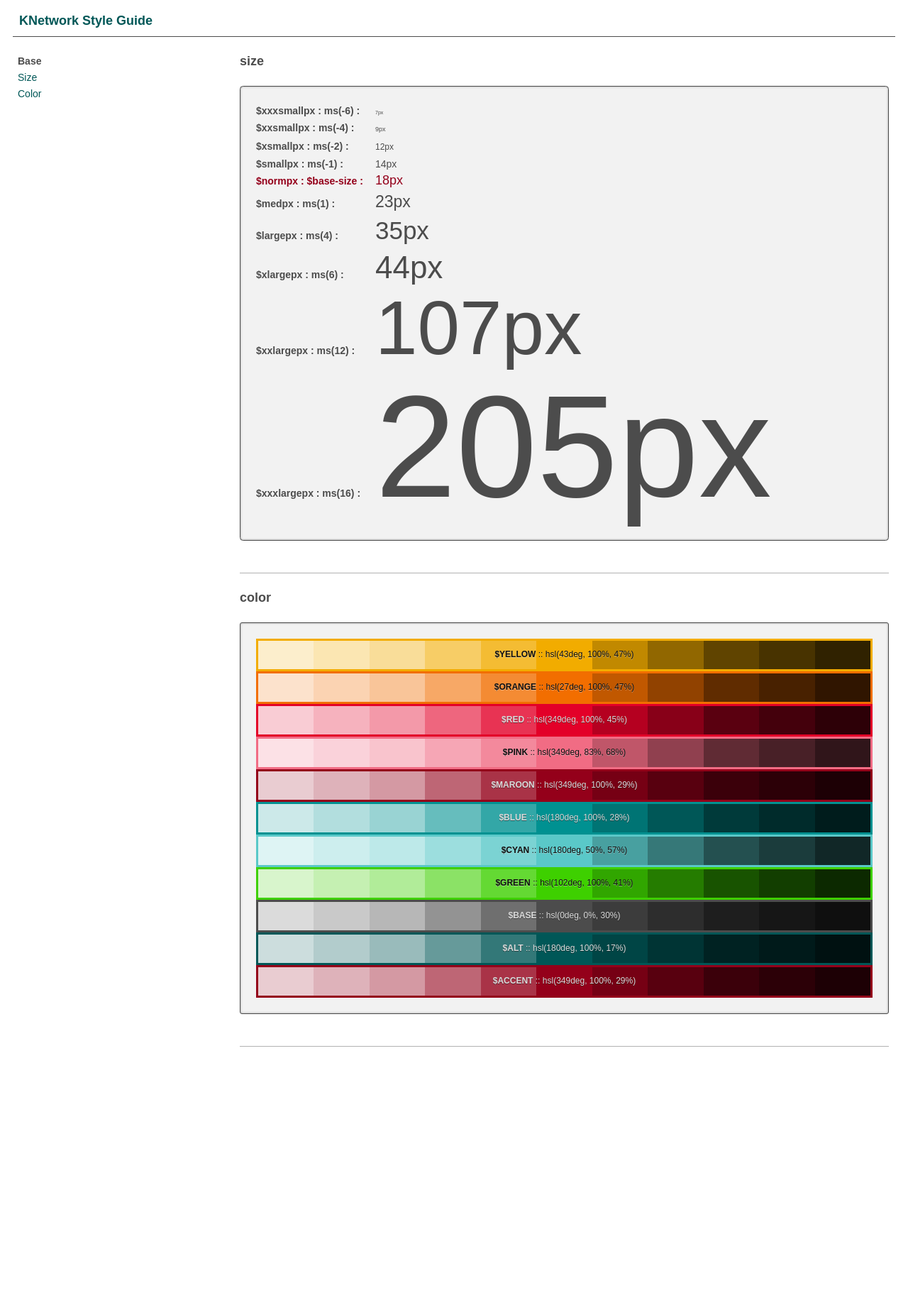
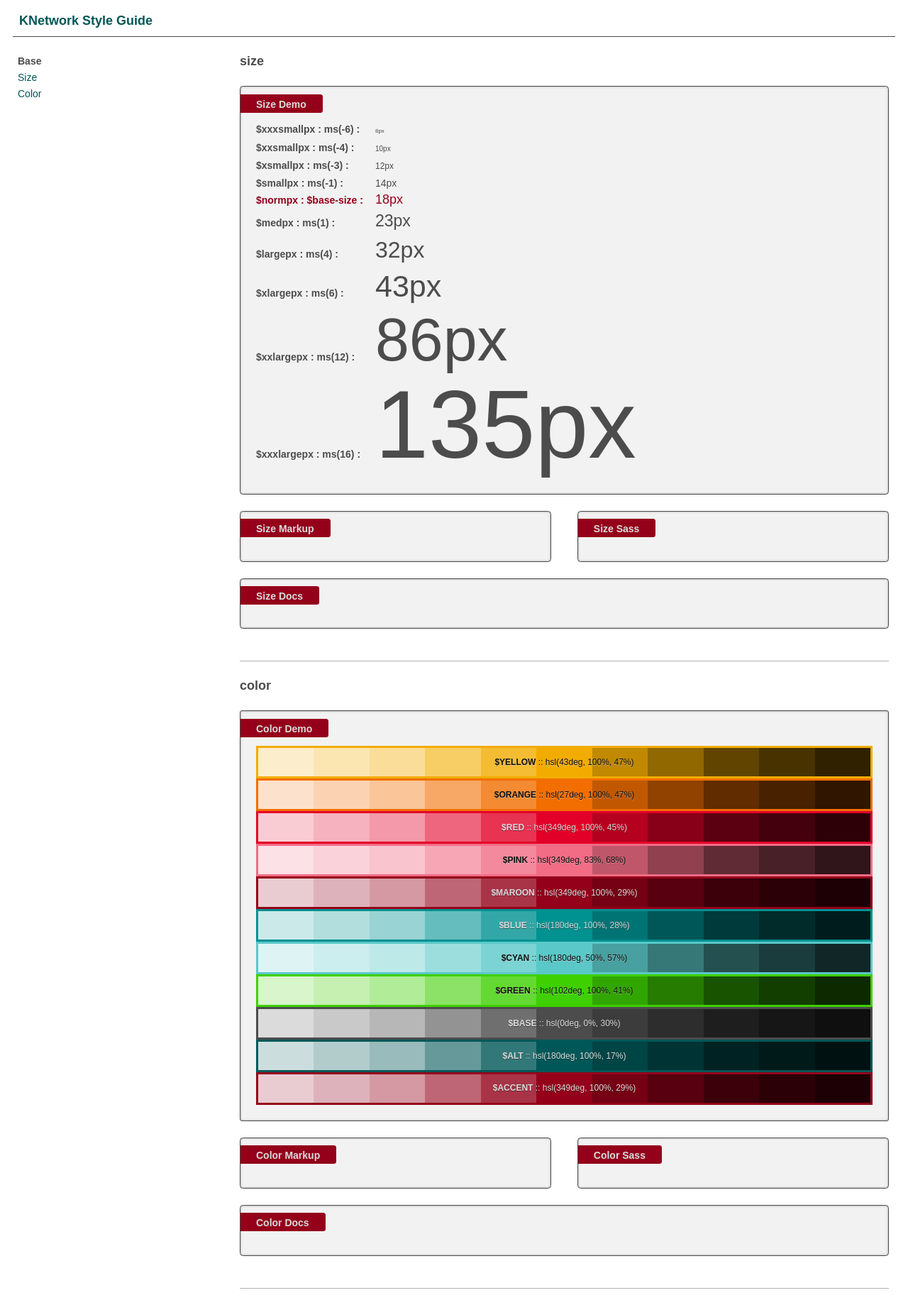
Before and after one commit to oddbird/knet, a Django app: page /styleguide/ in a window 1280 px wide. Shown: the whole page at 71% size. Before the commit the page ends 1475 px from the top, so only its background shows below. Run offline with Django 3.2, Linux system fonts and the light colour scheme; some libraries are stand-ins or nearby versions.

Commit message:
Wireframe markup/sass/docs in styleguide patterns

```diff
--- a/sass/base/_sizes.scss
+++ b/sass/base/_sizes.scss
@@ -2,14 +2,14 @@
 // =====
 
 $base-size    : 18px;
-$ratio        : major-third() fifth();
+$ratio        : major-third() fourth();
 
 // Scale
 // -----
 
 $xxxsmallpx   : ms(-6);
 $xxsmallpx    : ms(-4);
-$xsmallpx     : ms(-2);
+$xsmallpx     : ms(-3);
 $smallpx      : ms(-1);
 
 $normpx       : $base-size;
@@ -26,7 +26,7 @@ $xxxlargepx   : ms(16);
 $debug: append($debug, sizes);
 $debug-sizes: '$xxxsmallpx : ms(-6) '   $xxxsmallpx,
               '$xxsmallpx : ms(-4) '    $xxsmallpx,
-              '$xsmallpx : ms(-2) '     $xsmallpx,
+              '$xsmallpx : ms(-3) '     $xsmallpx,
               '$smallpx : ms(-1) '      $smallpx,
               '$normpx : $base-size '   $normpx,
               '$medpx : ms(1) '         $medpx,
--- a/sass/styleguide/_styleguide.scss
+++ b/sass/styleguide/_styleguide.scss
@@ -43,6 +43,33 @@ body {
   @include span(last 75%)
 }
 
+// Blocks
+// ------
+
+%sg-block {
+  @include rhythm-borders(1px,1);
+  @include trailer;
+  @include border-radius(.25em);
+  @include box-shadow(inset color(light) 0 0 3px);
+  position: relative;
+  background: color(lightest,.5);
+  overflow: hidden;
+
+  @include before(attr(data-name) ' Pattern') {
+    @include adjust-font-size-to($smallpx);
+    @include border-right-radius(.25em);
+    display: inline-block;
+    position: relative;
+    top: rhythm(-.5);
+    left: rhythm(-1);
+    padding: rhythm(.125) rhythm(1) 0;
+    color: contrast($accent);
+    background: $accent;
+    font-weight: bold;
+    text-transform: capitalize;
+  }
+}
+
 // Pattern
 // -------
 
@@ -58,9 +85,25 @@ body {
 }
 
 .demo {
-  @include rhythm-borders(1px,1);
-  @include trailer;
-  @include border-radius(.25em);
-  @include box-shadow(inset color(light) 0 0 3px);
-  background: color(lightest,.5);
+  @extend %sg-block;
+  @include before(attr(data-name) ' Demo');
 }
+
+.markup {
+  @extend %sg-block;
+  @include span(48% no-gutters);
+  @include before(attr(data-name) ' Markup');
+}
+
+.sass {
+  @extend %sg-block;
+  @include span(last 48% no-gutters);
+  @include before(attr(data-name) ' Sass');
+}
+
+.docs {
+  @extend %sg-block;
+  clear: both;
+
+  @include before(attr(data-name) ' Docs');
+}
--- a/static/css/demo.css
+++ b/static/css/demo.css
@@ -447,8 +447,8 @@ label {
 
 .demo h2 {
   font-family: "SquareSerif", "Helvetica Neue", Arial, Helvetica, sans-serif;
-  font-size: 44px;
-  font-size: 2.44444rem;
+  font-size: 43px;
+  font-size: 2.38889rem;
   line-height: 58px;
   line-height: 3.19444rem;
 }
--- a/static/css/landing.css
+++ b/static/css/landing.css
@@ -442,8 +442,8 @@ label {
 }
 @media (min-width: 40em) {
   .intro {
-    font-size: 35px;
-    font-size: 1.94444rem;
+    font-size: 32px;
+    font-size: 1.77778rem;
     line-height: 46px;
     line-height: 2.55556rem;
     margin-bottom: 46px;
--- a/static/css/screen.css
+++ b/static/css/screen.css
@@ -166,8 +166,8 @@ a:focus, a:hover, a:active {
 
 .teacher-info h1 {
   font-family: "SquareSerif", "Helvetica Neue", Arial, Helvetica, sans-serif;
-  font-size: 44px;
-  font-size: 2.44444rem;
+  font-size: 43px;
+  font-size: 2.38889rem;
   line-height: 58px;
   line-height: 3.19444rem;
 }
--- a/static/css/styleguide.css
+++ b/static/css/styleguide.css
@@ -166,8 +166,8 @@ a:focus, a:hover, a:active {
 
 .teacher-info h1 {
   font-family: "SquareSerif", "Helvetica Neue", Arial, Helvetica, sans-serif;
-  font-size: 44px;
-  font-size: 2.44444rem;
+  font-size: 43px;
+  font-size: 2.38889rem;
   line-height: 58px;
   line-height: 3.19444rem;
 }
@@ -566,6 +566,47 @@ body {
   padding-right: 0.5em;
 }
 
+.demo, .markup, .sass, .docs {
+  border-width: 1px;
+  border-width: 0.05556rem;
+  border-style: solid;
+  padding: 22px;
+  padding: 1.22222rem;
+  margin-bottom: 23px;
+  margin-bottom: 1.27778rem;
+  -webkit-border-radius: 0.25em;
+  -moz-border-radius: 0.25em;
+  border-radius: 0.25em;
+  -webkit-box-shadow: inset #999999 0 0 3px;
+  -moz-box-shadow: inset #999999 0 0 3px;
+  box-shadow: inset #999999 0 0 3px;
+  position: relative;
+  background: rgba(229, 229, 229, 0.5);
+  overflow: hidden;
+}
+.demo:before, .markup:before, .sass:before, .docs:before {
+  content: attr(data-name) " Pattern";
+  font-size: 14px;
+  font-size: 0.77778rem;
+  line-height: 23px;
+  line-height: 1.27778rem;
+  -moz-border-radius-topright: 0.25em;
+  -webkit-border-top-right-radius: 0.25em;
+  border-top-right-radius: 0.25em;
+  -moz-border-radius-bottomright: 0.25em;
+  -webkit-border-bottom-right-radius: 0.25em;
+  border-bottom-right-radius: 0.25em;
+  display: inline-block;
+  position: relative;
+  top: -0.63889rem;
+  left: -1.27778rem;
+  padding: 0.15972rem 1.27778rem 0;
+  color: #dbdbdb;
+  background: #94001a;
+  font-weight: bold;
+  text-transform: capitalize;
+}
+
 .pattern {
   border-bottom-width: 1px;
   border-bottom-width: 0.05556rem;
@@ -583,21 +624,31 @@ body {
   font-weight: bold;
 }
 
-.demo {
-  border-width: 1px;
-  border-width: 0.05556rem;
-  border-style: solid;
-  padding: 22px;
-  padding: 1.22222rem;
-  margin-bottom: 23px;
-  margin-bottom: 1.27778rem;
-  -webkit-border-radius: 0.25em;
-  -moz-border-radius: 0.25em;
-  border-radius: 0.25em;
-  -webkit-box-shadow: inset #999999 0 0 3px;
-  -moz-box-shadow: inset #999999 0 0 3px;
-  box-shadow: inset #999999 0 0 3px;
-  background: rgba(229, 229, 229, 0.5);
+.demo:before {
+  content: attr(data-name) " Demo";
+}
+
+.markup {
+  width: 48%;
+  float: left;
+}
+.markup:before {
+  content: attr(data-name) " Markup";
+}
+
+.sass {
+  width: 48%;
+  float: right;
+}
+.sass:before {
+  content: attr(data-name) " Sass";
+}
+
+.docs {
+  clear: both;
+}
+.docs:before {
+  content: attr(data-name) " Docs";
 }
 
 .size-demo div {
@@ -617,11 +668,11 @@ body {
   font-weight: bold;
 }
 .size-demo div:nth-child(1):after {
-  content: "7px";
-  font-size: 7px;
-  font-size: 0.38889rem;
-  line-height: 12px;
-  line-height: 0.63889rem;
+  content: "8px";
+  font-size: 8px;
+  font-size: 0.44444rem;
+  line-height: 23px;
+  line-height: 1.27778rem;
 }
 .size-demo div:nth-child(2) {
   display: block;
@@ -637,9 +688,9 @@ body {
   font-weight: bold;
 }
 .size-demo div:nth-child(2):after {
-  content: "9px";
-  font-size: 9px;
-  font-size: 0.5rem;
+  content: "10px";
+  font-size: 10px;
+  font-size: 0.55556rem;
   line-height: 23px;
   line-height: 1.27778rem;
 }
@@ -647,7 +698,7 @@ body {
   display: block;
 }
 .size-demo div:nth-child(3):before {
-  content: "$xsmallpx : ms(-2) : ";
+  content: "$xsmallpx : ms(-3) : ";
   font-size: 14px;
   font-size: 0.77778rem;
   line-height: 23px;
@@ -738,9 +789,9 @@ body {
   font-weight: bold;
 }
 .size-demo div:nth-child(7):after {
-  content: "35px";
-  font-size: 35px;
-  font-size: 1.94444rem;
+  content: "32px";
+  font-size: 32px;
+  font-size: 1.77778rem;
   line-height: 46px;
   line-height: 2.55556rem;
 }
@@ -758,9 +809,9 @@ body {
   font-weight: bold;
 }
 .size-demo div:nth-child(8):after {
-  content: "44px";
-  font-size: 44px;
-  font-size: 2.44444rem;
+  content: "43px";
+  font-size: 43px;
+  font-size: 2.38889rem;
   line-height: 58px;
   line-height: 3.19444rem;
 }
@@ -778,11 +829,11 @@ body {
   font-weight: bold;
 }
 .size-demo div:nth-child(9):after {
-  content: "107px";
-  font-size: 107px;
-  font-size: 5.94444rem;
-  line-height: 115px;
-  line-height: 6.38889rem;
+  content: "86px";
+  font-size: 86px;
+  font-size: 4.77778rem;
+  line-height: 92px;
+  line-height: 5.11111rem;
 }
 .size-demo div:nth-child(10) {
   display: block;
@@ -798,11 +849,11 @@ body {
   font-weight: bold;
 }
 .size-demo div:nth-child(10):after {
-  content: "205px";
-  font-size: 205px;
-  font-size: 11.38889rem;
-  line-height: 219px;
-  line-height: 12.13889rem;
+  content: "135px";
+  font-size: 135px;
+  font-size: 7.5rem;
+  line-height: 150px;
+  line-height: 8.30556rem;
 }
 
 .color-demo {
--- a/templates/styleguide/_pattern.html
+++ b/templates/styleguide/_pattern.html
@@ -1,7 +1,7 @@
 <article class="pattern" id="{{ pattern_name }}-pattern">
   <h1 class="pattern-title">{{ pattern_name }}</h1>
 
-  <div class="demo {{ pattern_name }}-demo">
+  <div class="demo {{ pattern_name }}-demo" data-name="{{ pattern_name }}">
     {% block demo %}
     <div></div><div></div><div></div><div></div><div></div>
     <div></div><div></div><div></div><div></div><div></div>
@@ -10,4 +10,19 @@
     {% endblock %}
   </div>
 
+  <div class="markup {{ pattern_name }}-markup" data-name="{{ pattern_name }}">
+  {% block markup %}
+  {% endblock %}
+  </div>
+
+  <div class="sass {{ pattern_name }}-sass" data-name="{{ pattern_name }}">
+  {% block sass %}
+  {% endblock %}
+  </div>
+
+  <div class="docs {{ pattern_name }}-docs" data-name="{{ pattern_name }}">
+  {% block docs %}
+  {% endblock %}
+  </div>
+
 </article>
```
